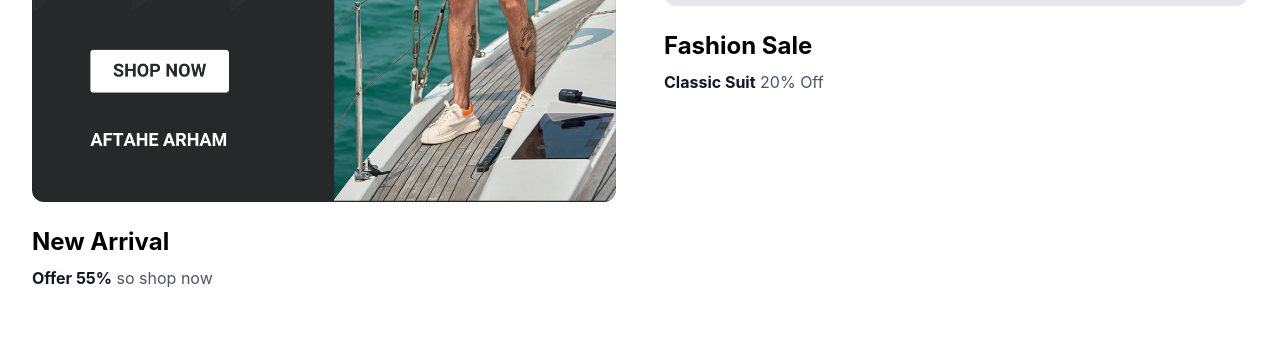
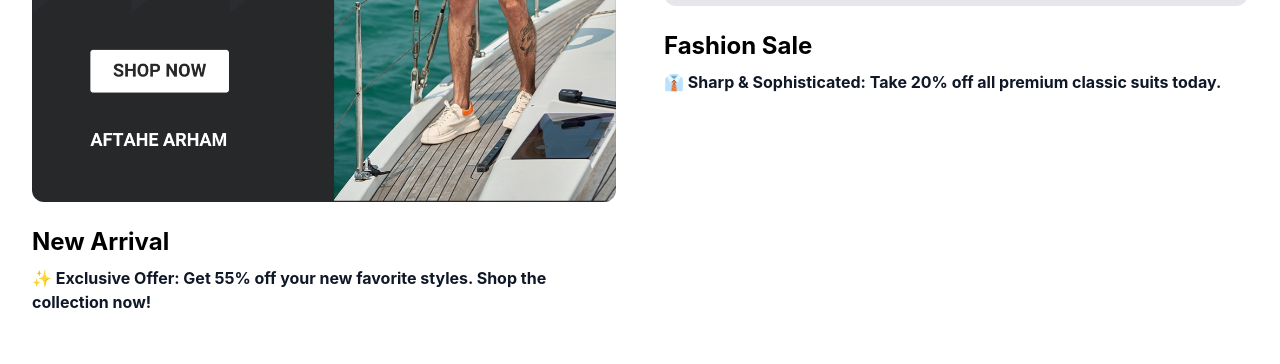
Before and after one commit to aftahe4-ctrl/AGENCY, a React (Vite) app: page / in a window 1280 px wide. Shown: the part 1383-1747 px from the top of the page. Built offline with nearby package versions, Linux system fonts and the light colour scheme; grey boxes are pictures that could not be loaded.

Commit message:
Updated marketing copy to bold stylized text

```diff
--- a/src/App.jsx
+++ b/src/App.jsx
@@ -147,7 +147,7 @@ function App() {
                        <img src="/new-arrival.png" alt="New Arrival Offer" className="w-full h-auto group-hover:scale-105 transition duration-700 ease-in-out"/>
                     </div>
                     <h3 className="text-2xl font-bold">New Arrival</h3>
-                    <p className="text-gray-600 mt-2"><strong className="text-gray-900">Offer 55%</strong> so shop now</p>
+                    <p className="text-gray-900 mt-2"><strong>✨ Exclusive Offer: Get 55% off your new favorite styles. Shop the collection now!</strong></p>
                   </motion.div>
 
                   <motion.div initial={{ opacity: 0, y: 50 }} whileInView={{ opacity: 1, y: 0 }} viewport={{ once: true }} transition={{ duration: 0.8, delay: 0.2 }} className="group cursor-pointer md:mt-24">
@@ -155,7 +155,7 @@ function App() {
                       <video src="/fashion-sale.mp4" autoPlay loop muted playsInline className="w-full h-auto group-hover:scale-105 transition duration-700 ease-in-out"/>
                     </div>
                     <h3 className="text-2xl font-bold">Fashion Sale</h3>
-                    <p className="text-gray-600 mt-2"><strong className="text-gray-900">Classic Suit</strong> 20% Off</p>
+                    <p className="text-gray-900 mt-2"><strong>👔 Sharp & Sophisticated: Take 20% off all premium classic suits today.</strong></p>
                   </motion.div>
                 </div>
               </div>
```
